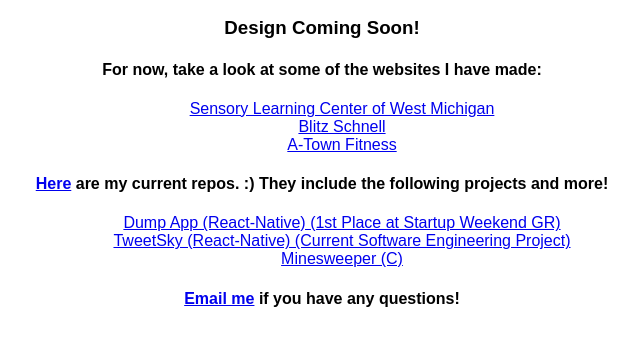
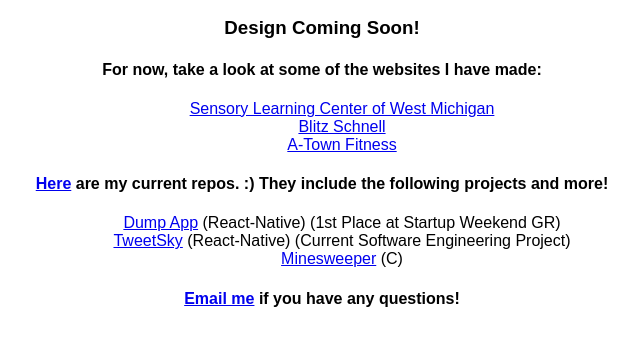
Before and after one commit to MattConflitti/MattConflitti.github.io, a plain HTML site: page index.html in a window 1280 px wide. Shown: the part 239-584 px from the top of the page, without its empty margins (318-958 px from the left). Drawn offline with Linux system fonts and the light colour scheme.

Commit message:
Update index.html

```diff
--- a/index.html
+++ b/index.html
@@ -26,9 +26,9 @@
 		</ul>
 		<h4><a href="http://www.github.com/MattConflitti">Here</a> are my current repos. :) They include the following projects and more!</h4>
 		<ul>
-			<li><a href="https://github.com/MattConflitti/Dump">Dump App (React-Native) (1st Place at Startup Weekend GR)</a></li>
-			<li><a href="https://github.com/MattConflitti/TweetSky">TweetSky (React-Native) (Current Software Engineering Project)</a></li>
-			<li><a href="https://github.com/MattConflitti/Minesweeper">Minesweeper (C)</a></li>
+			<li><a href="https://github.com/MattConflitti/Dump">Dump App</a> (React-Native) (1st Place at Startup Weekend GR)</li>
+			<li><a href="https://github.com/MattConflitti/TweetSky">TweetSky</a> (React-Native) (Current Software Engineering Project)</li>
+			<li><a href="https://github.com/MattConflitti/Minesweeper">Minesweeper</a> (C)</li>
 		</ul>
 		<h4><a href="mailto:conflittimat@gmail.com">Email me</a> if you have any questions!</h4>
 	</body>
```
